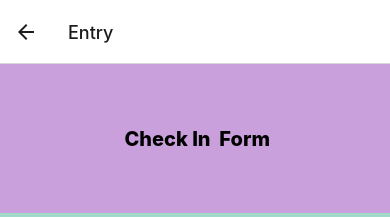
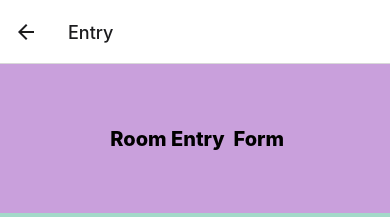
Before and after one commit to hozrot/Circuit-House-Rangpur, a React Native app: screen /Entry in a window 390 px wide. Shown: the top 217 px of the page. Built offline with nearby package versions, Linux system fonts and the light colour scheme.

Commit message:
room entry text changed

```diff
--- a/app/screens/RoomEntry.js
+++ b/app/screens/RoomEntry.js
@@ -11,7 +11,7 @@ function RoomEntry({props}) {
 
             <View style={styles.Container}>
             <View style={styles.Header}>
-                <Text style={styles.HeaderText}>  Check In  Form </Text>
+                <Text style={styles.HeaderText}>  Room Entry  Form </Text>
             </View>
             <View style={styles.Body}>
                 <View style={styles.FormElement} >
```
Also changed, not shown: 1 other file (tests, documents, lock files or other folders).
